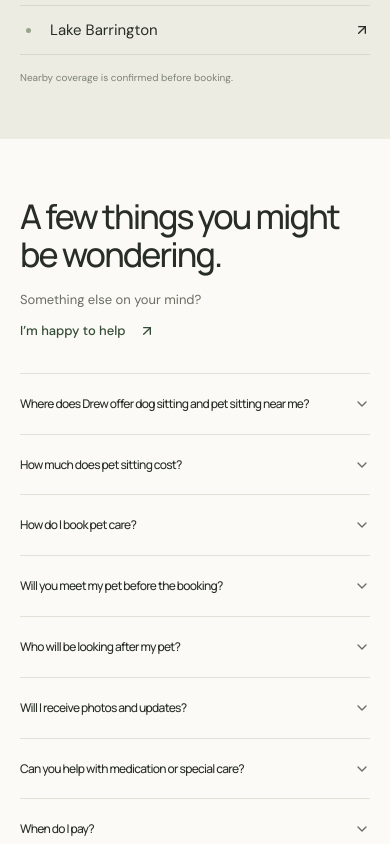
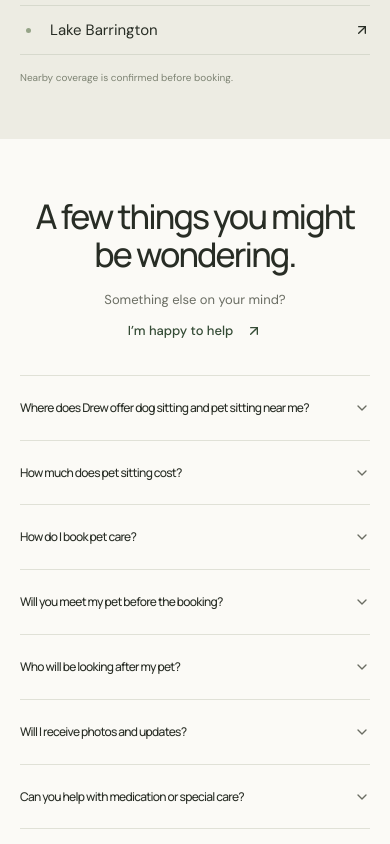
Before and after one commit to drewsephski/drewspets, a Next.js app: page / in a window 390 px wide. Shown: the part 8280-9124 px from the top of the page. Built offline with nearby package versions, Linux system fonts and the light colour scheme; no server answers.

Commit message:
Center FAQ sections and improve vertical spacing

```diff
--- a/app/globals.css
+++ b/app/globals.css
@@ -761,15 +761,37 @@ summary:focus-visible {
   margin: 20px auto;
 }
 .faq-section {
-  display: grid;
-  grid-template-columns: 0.85fr 1.15fr;
-  gap: 80px;
+  max-width: 780px;
+}
+.faq-section > div {
+  max-width: 620px;
+  margin-inline: auto;
+  text-align: center;
 }
 .faq-section > div > p {
   margin-top: 24px;
   margin-bottom: 8px;
   font-size: 13px;
 }
+.faq-block {
+  width: 100%;
+  max-width: 780px;
+  margin-inline: auto;
+  padding-block: 48px;
+}
+.faq-intro {
+  margin-bottom: 32px;
+  text-align: center;
+}
+.faq-intro h2 {
+  margin: 0;
+  font-size: 28px;
+  text-wrap: balance;
+}
+.faq-intro p {
+  max-width: 620px;
+  margin: 16px auto 0;
+}
 .faq-item {
   border-bottom: 1px solid var(--border);
 }
@@ -785,7 +807,7 @@ summary:focus-visible {
   align-items: center;
   gap: 20px;
   width: 100%;
-  padding: 20px 0;
+  padding: 24px 0;
   border: 0;
   background: transparent;
   color: inherit;
@@ -804,7 +826,7 @@ summary:focus-visible {
   color: var(--green);
 }
 .faq-item p {
-  padding: 0 0 20px;
+  padding: 0 0 24px;
 }
 .mobile-nav-reveal {
   display: none;
@@ -817,7 +839,7 @@ summary:focus-visible {
 .faq-list p {
   font-size: 13px;
   line-height: 1.8;
-  padding: 0 0 20px;
+  padding: 0 0 24px;
   max-width: 580px;
 }
 .final-cta {
@@ -1552,9 +1574,6 @@ summary:focus-visible {
   .service-card-body > p {
     min-height: 40px;
   }
-  .faq-section {
-    gap: 40px;
-  }
   .footer-main {
     gap: 25px;
   }
@@ -1872,9 +1891,11 @@ summary:focus-visible {
   .wide-only {
     display: none;
   }
-  .faq-section {
-    grid-template-columns: 1fr;
-    gap: 30px;
+  .faq-block {
+    padding-block: 32px;
+  }
+  .faq-intro {
+    margin-bottom: 24px;
   }
   .faq-section h2 {
     font-size: 34px;
@@ -1884,6 +1905,7 @@ summary:focus-visible {
   }
   .faq-item button {
     font-size: 12px;
+    padding-block: 22px;
   }
   .final-cta {
     padding: 37px 27px;
--- a/app/guides/pet-sitting-rates/page.tsx
+++ b/app/guides/pet-sitting-rates/page.tsx
@@ -128,9 +128,6 @@ export default function RatesGuide() {
               obligation to request; care is confirmed together after we agree
               on the plan.
             </p>
-            <div className="pb-16">
-              <FAQ />
-            </div>
           </div>
           <aside className="panel self-start">
             <h2>Care close to home.</h2>
@@ -150,6 +147,7 @@ export default function RatesGuide() {
             </Link>
           </aside>
         </div>
+        <FAQ />
       </article>
       <FinalCTA />
     </>
--- a/app/locations/[slug]/page.tsx
+++ b/app/locations/[slug]/page.tsx
@@ -84,20 +84,6 @@ export default async function Location({
               suit your pet, I’m happy to help you choose.
             </p>
             <ServiceLinks />
-            <h2>A few local details</h2>
-            <FAQ
-              items={[
-                [l.faq, l.answer],
-                [
-                  "What information do you need to check availability?",
-                  "Start with your dates, service, pets, and city or ZIP. No street address is needed yet. Please don’t send keys, alarm codes, or payment details in the request.",
-                ],
-                [
-                  "Is a request a confirmed booking?",
-                  "Not yet. I’ll get in touch to talk through your dates and price. We’ll confirm together once you’re happy with the plan.",
-                ],
-              ]}
-            />
           </div>
           <aside className="panel">
             <span className="eyebrow">A LOCAL STARTING POINT</span>
@@ -126,6 +112,20 @@ export default async function Location({
               ))}
           </aside>
         </div>
+        <FAQ
+          title="A few local details"
+          items={[
+            [l.faq, l.answer],
+            [
+              "What information do you need to check availability?",
+              "Start with your dates, service, pets, and city or ZIP. No street address is needed yet. Please don’t send keys, alarm codes, or payment details in the request.",
+            ],
+            [
+              "Is a request a confirmed booking?",
+              "Not yet. I’ll get in touch to talk through your dates and price. We’ll confirm together once you’re happy with the plan.",
+            ],
+          ]}
+        />
       </div>
       <FinalCTA />
     </>
--- a/app/locations/page.tsx
+++ b/app/locations/page.tsx
@@ -67,8 +67,8 @@ export default function Locations() {
             </Link>
           </aside>
         </div>
-        <h2>Choosing dog care near you</h2>
         <FAQ
+          title="Choosing dog care near you"
           items={[
             [
               "Can a dog sitter care for my dog in my own home?",
--- a/app/services/[slug]/page.tsx
+++ b/app/services/[slug]/page.tsx
@@ -80,27 +80,6 @@ export default async function ServicePage({
                 </Link>
               ))}
             </div>
-            <h2>Before we confirm</h2>
-            <p>
-              We’ll talk through your pet’s routine, any special needs, and your
-              dates. A meet & greet helps us make a comfortable plan. No payment
-              is required to send a request.
-            </p>
-            <FAQ
-              items={[
-                [s.question, s.answer],
-                [
-                  "How much will my booking cost?",
-                  s.price
-                    ? `Rates start at ${money(s.price)} per ${s.unit}. Holidays, additional pets, length of care, and special needs may change the total. You’ll receive an exact quote before confirming.`
-                    : "Daycare and boarding are personally quoted after we discuss the setting, dates, and your pet’s needs.",
-                ],
-                [
-                  "Where do you offer care?",
-                  `Drew’s Pet Care is based in Fox River Grove. ${coverageSummary} Address and schedule determine availability.`,
-                ],
-              ]}
-            />
           </div>
           <aside>
             <div className="content-image">
@@ -134,6 +113,23 @@ export default async function ServicePage({
             </div>
           </aside>
         </div>
+        <FAQ
+          title="Before we confirm"
+          description="We’ll talk through your pet’s routine, any special needs, and your dates. A meet & greet helps us make a comfortable plan. No payment is required to send a request."
+          items={[
+            [s.question, s.answer],
+            [
+              "How much will my booking cost?",
+              s.price
+                ? `Rates start at ${money(s.price)} per ${s.unit}. Holidays, additional pets, length of care, and special needs may change the total. You’ll receive an exact quote before confirming.`
+                : "Daycare and boarding are personally quoted after we discuss the setting, dates, and your pet’s needs.",
+            ],
+            [
+              "Where do you offer care?",
+              `Drew’s Pet Care is based in Fox River Grove. ${coverageSummary} Address and schedule determine availability.`,
+            ],
+          ]}
+        />
         <div style={{ paddingBottom: 60 }}>
           <span className="eyebrow">OTHER WAYS I CAN HELP</span>
           <div className="service-link-list">
--- a/app/services/page.tsx
+++ b/app/services/page.tsx
@@ -80,9 +80,7 @@ export default function Services() {
             </Link>
           </aside>
         </div>
-        <div className="pb-16">
-          <FAQ />
-        </div>
+        <FAQ />
       </div>
       <FinalCTA />
     </>
--- a/components/site/faq.tsx
+++ b/components/site/faq.tsx
@@ -4,11 +4,18 @@ import { FAQAccordion } from "./faq-accordion"
 
 export function FAQ({
   items = faqs,
+  title,
+  description,
 }: {
   items?: readonly (readonly string[])[]
+  title?: string
+  description?: string
 }) {
   return (
-    <>
+    <section
+      className="faq-block"
+      aria-label={title ?? "Frequently asked questions"}
+    >
       <JsonLd
         data={{
           "@context": "https://schema.org",
@@ -20,7 +27,13 @@ export function FAQ({
           })),
         }}
       />
+      {(title || description) && (
+        <div className="faq-intro">
+          {title && <h2>{title}</h2>}
+          {description && <p>{description}</p>}
+        </div>
+      )}
       <FAQAccordion items={items} />
-    </>
+    </section>
   )
 }
```
